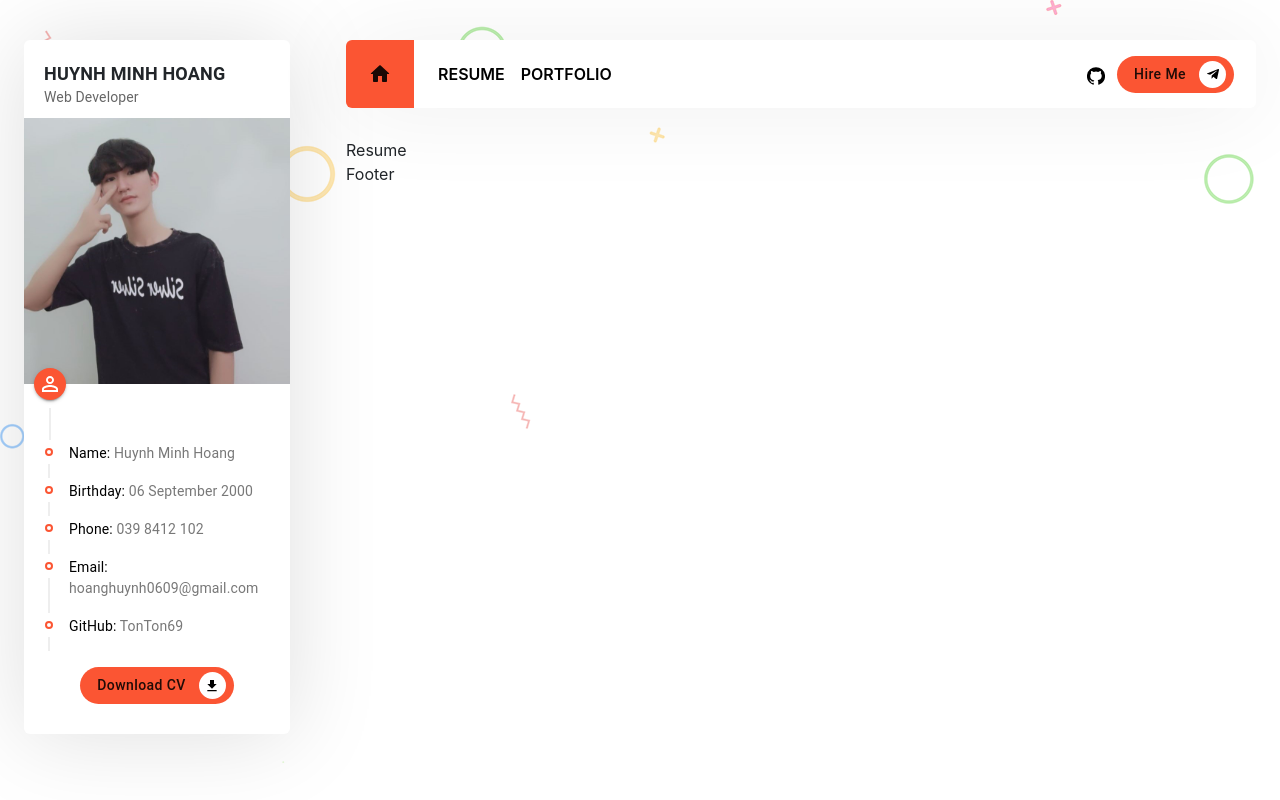
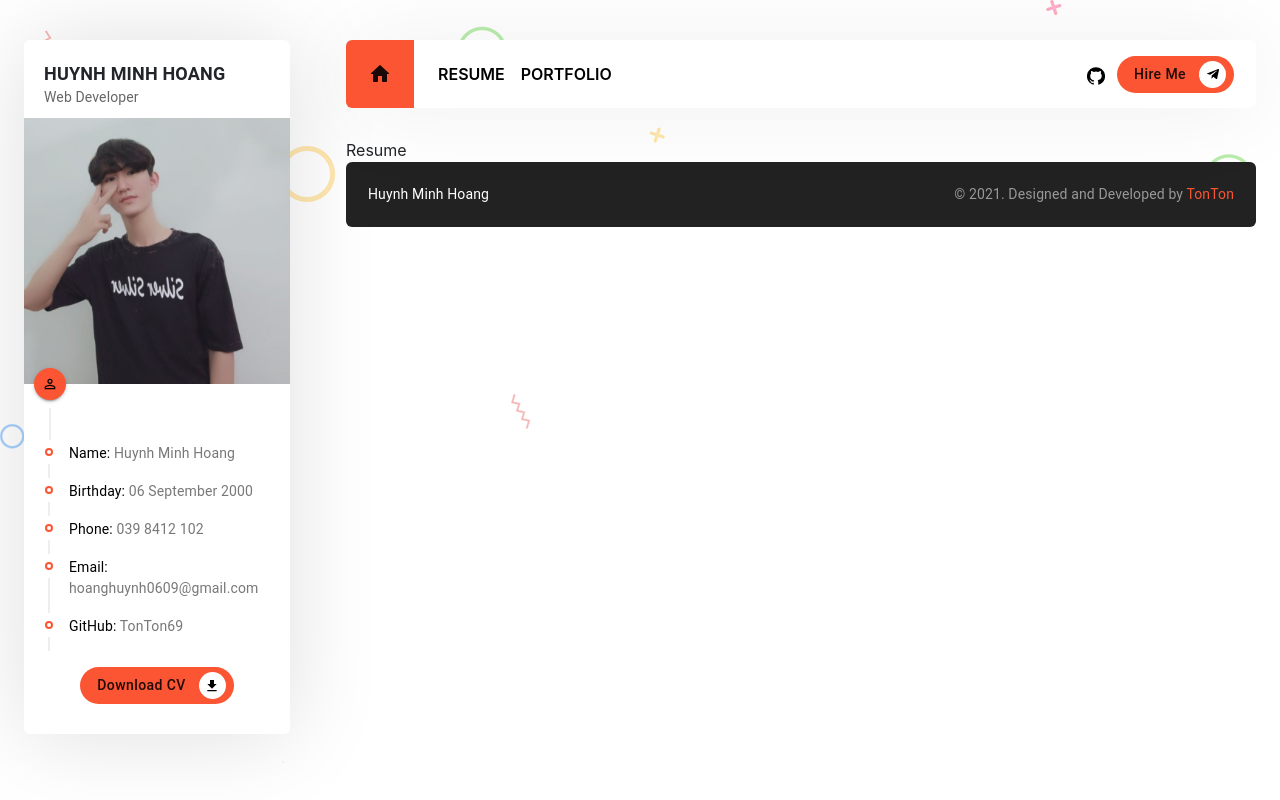
Before and after one commit to TonTon69/portfolio-reactjs, a React (Create React App) app: page /resume in a window 1280 px wide. Built offline with nearby package versions, Linux system fonts and the light colour scheme.

Commit message:
Footer component

```diff
--- /dev/null
+++ b/src/components/Footer/Footer.css
@@ -0,0 +1,19 @@
+.footer {
+  display: flex;
+  justify-content: space-between;
+  background-color: #222 !important;
+  padding: 22px !important;
+  border-radius: 6px !important;
+}
+.footer .footer_name {
+  color: #fff !important;
+  font-size: 14px !important;
+}
+.footer .footer_copyright {
+  color: #999 !important;
+  font-size: 14px !important;
+}
+.footer .footer_copyright > a {
+  color: var(--main-color) !important;
+  text-decoration: none !important;
+}
--- a/src/components/Footer/Footer.js
+++ b/src/components/Footer/Footer.js
@@ -1,7 +1,24 @@
 import React from "react";
+import { Typography } from "@material-ui/core";
+import resumeData from "../../utils/resumeData";
+import "./Footer.css";
 
 const Footer = () => {
-  return <div>Footer</div>;
+  return (
+    <div className="footer">
+      <div className="footer_left">
+        <Typography className="footer_name">{resumeData.name}</Typography>
+      </div>
+      <div className="footer_right">
+        <Typography className="footer_copyright">
+          &copy; 2021. Designed and Developed by{" "}
+          <a href="#" target="_blank">
+            TonTon
+          </a>
+        </Typography>
+      </div>
+    </div>
+  );
 };
 
 export default Footer;
--- a/src/components/Profile/Profile.css
+++ b/src/components/Profile/Profile.css
@@ -45,7 +45,6 @@
 .timelineItem_text > span {
   color: black;
 }
-
 .profile .button_container {
   width: 100%;
   display: flex;
--- a/src/components/Timeline/Timeline.css
+++ b/src/components/Timeline/Timeline.css
@@ -17,7 +17,11 @@
   color: #fff;
   background-color: var(--main-color);
   font-size: small;
-  padding: 2px;
+  padding: 6px;
+}
+.timeline .timeline_dot_header > .MuiSvgIcon-root {
+  font-size: 16px !important;
+  color: #000 !important;
 }
 /* Remaining items  */
 .timeline .timeline_dot {
--- a/src/index.css
+++ b/src/index.css
@@ -8,7 +8,7 @@ body {
     sans-serif;
   -webkit-font-smoothing: antialiased;
   -moz-osx-font-smoothing: grayscale;
-  overflow: hidden;
+  overflow-x: hidden;
   background-image: url("./assets/images/bg.png");
   background-color: #fafafa;
 }
```
Also changed, not shown: 1 other file (tests, documents, lock files or other folders).
